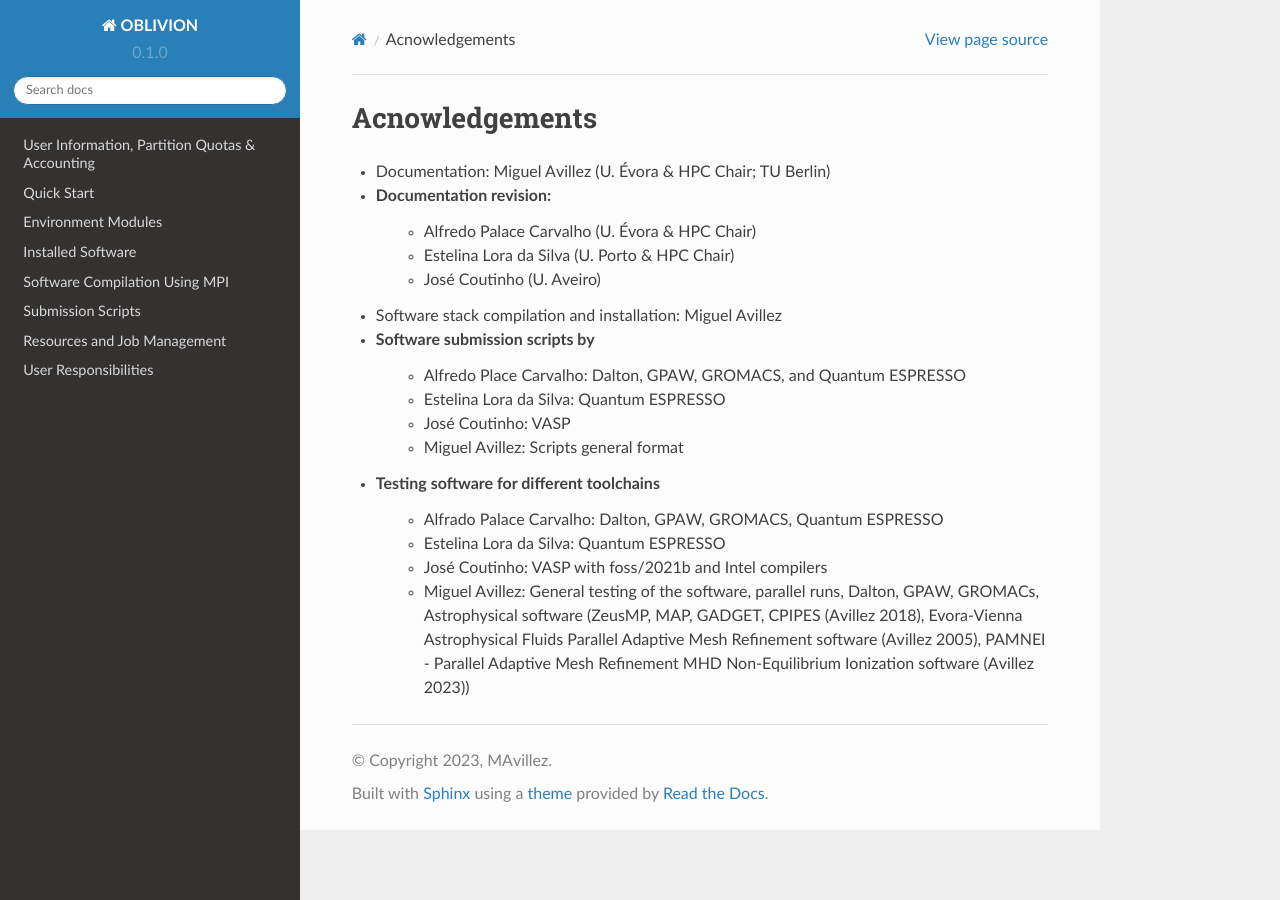
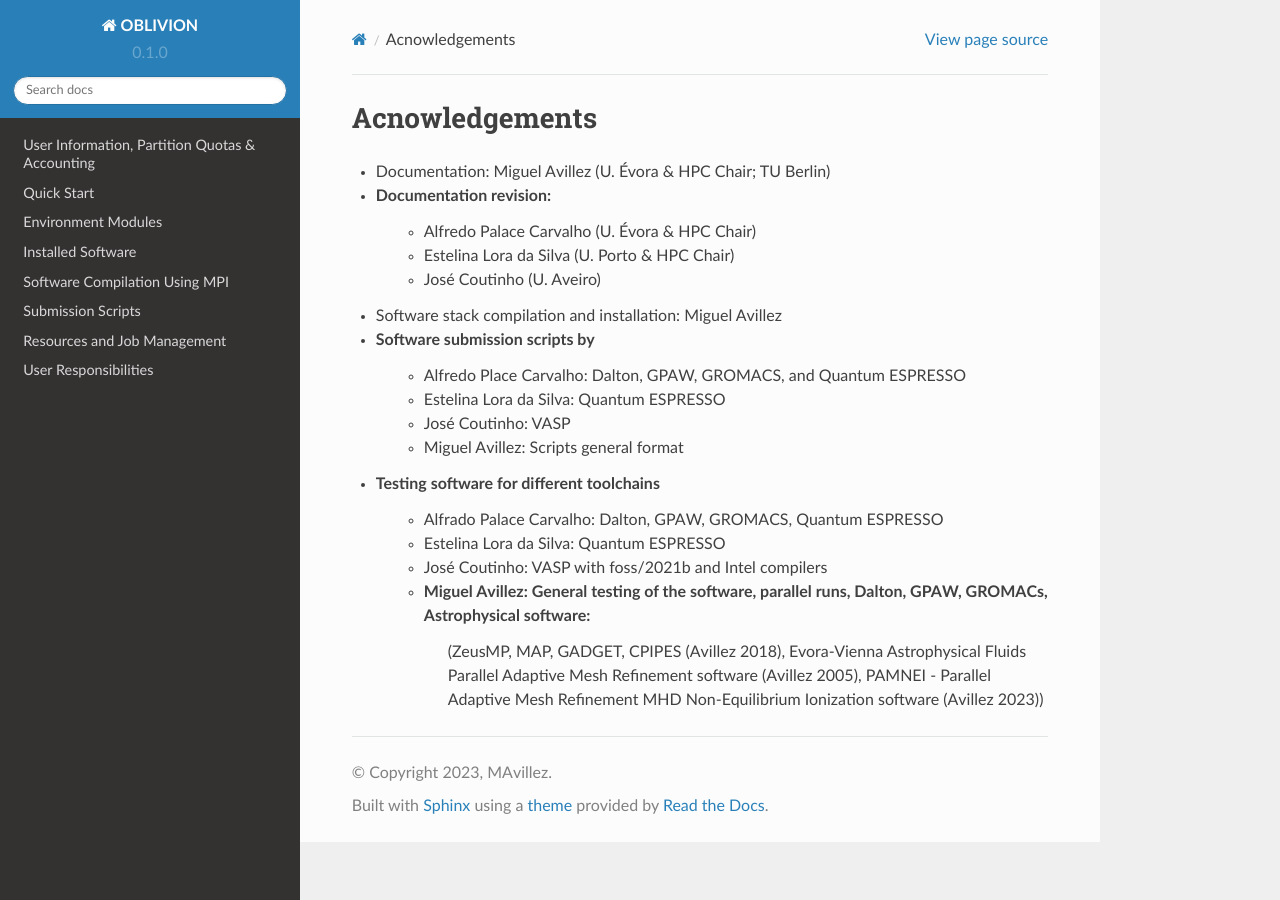
Before and after one commit to mavillez/Oblivion, a Sphinx documentation site: the page built from docs/source/acnowledgments.rst, in a window 1280 px wide. Built offline with Sphinx 7.4.7 and the Read the Docs theme 2.0.0, drawn with Linux system fonts in a browser that asks for light colours.

```diff
--- a/docs/source/acnowledgments.rst
+++ b/docs/source/acnowledgments.rst
@@ -15,4 +15,5 @@ Acnowledgements
     - Alfrado Palace Carvalho: Dalton, GPAW, GROMACS, Quantum ESPRESSO
     - Estelina Lora da Silva: Quantum ESPRESSO
     - José Coutinho: VASP with foss/2021b and Intel compilers
-    - Miguel Avillez: General testing of the software, parallel runs, Dalton, GPAW, GROMACs, Astrophysical software (ZeusMP, MAP, GADGET, CPIPES (Avillez 2018), Evora-Vienna Astrophysical Fluids Parallel Adaptive Mesh Refinement software (Avillez 2005), PAMNEI - Parallel Adaptive Mesh Refinement MHD Non-Equilibrium Ionization software (Avillez 2023))
+    - Miguel Avillez: General testing of the software, parallel runs, Dalton, GPAW, GROMACs, Astrophysical software:
+        (ZeusMP, MAP, GADGET, CPIPES (Avillez 2018), Evora-Vienna Astrophysical Fluids Parallel Adaptive Mesh Refinement software (Avillez 2005), PAMNEI - Parallel Adaptive Mesh Refinement MHD Non-Equilibrium Ionization software (Avillez 2023))
```
